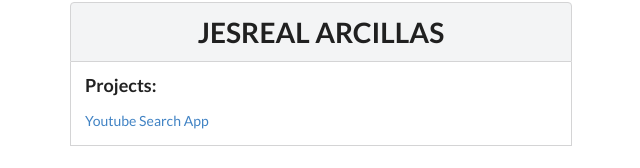
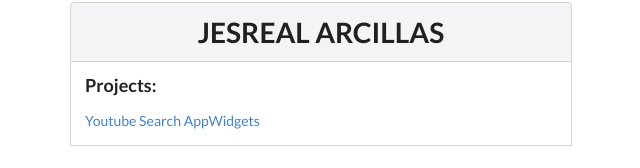
Before and after one commit to jigogwapo/jigogwapo.github.io, a React (Create React App) app: page / in a window 1280 px wide. Shown: the part 324-492 px from the top of the page, without its empty margins (319-959 px from the left). Built offline with nearby package versions, Linux system fonts and the light colour scheme.

Commit message:
add link to widgets

```diff
--- a/src/components/App.js
+++ b/src/components/App.js
@@ -22,6 +22,12 @@ const App = () => {
           >
             Youtube Search App
           </a>
+          <a
+            className="ui link"
+            href="https://jigogwapo.github.io/widgets-showcase/"
+          >
+            Widgets
+          </a>
         </div>
       </div>
     </div>
```
